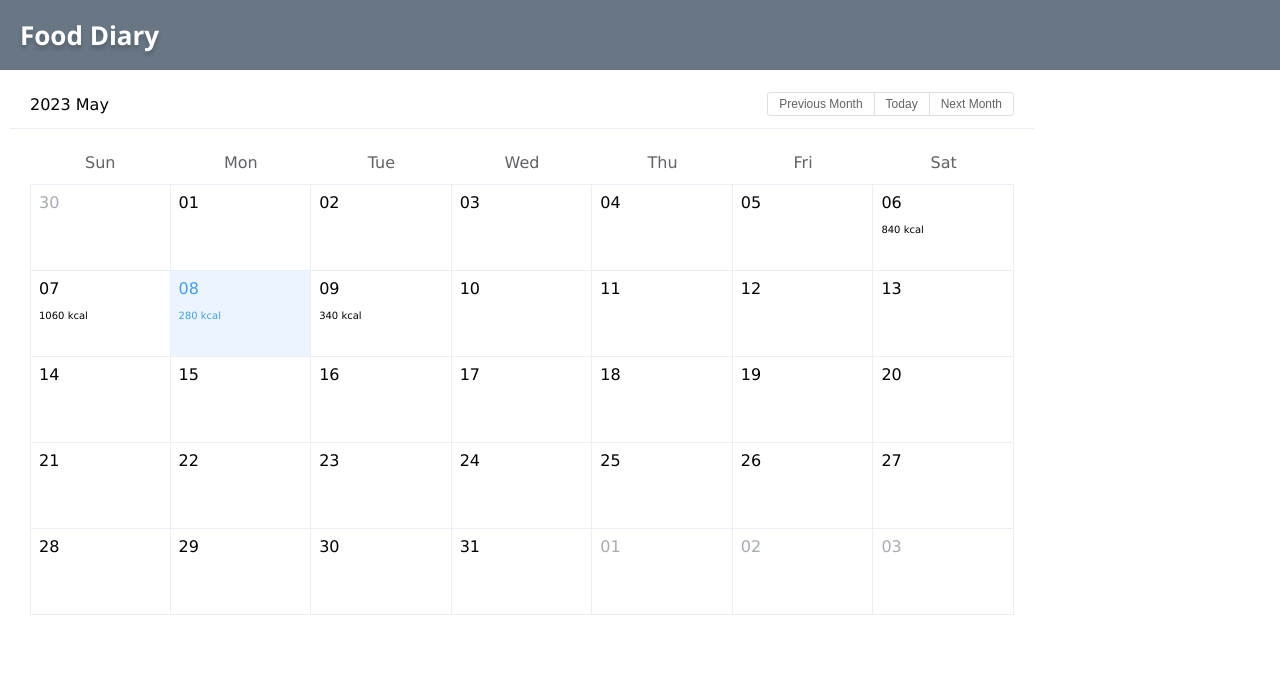
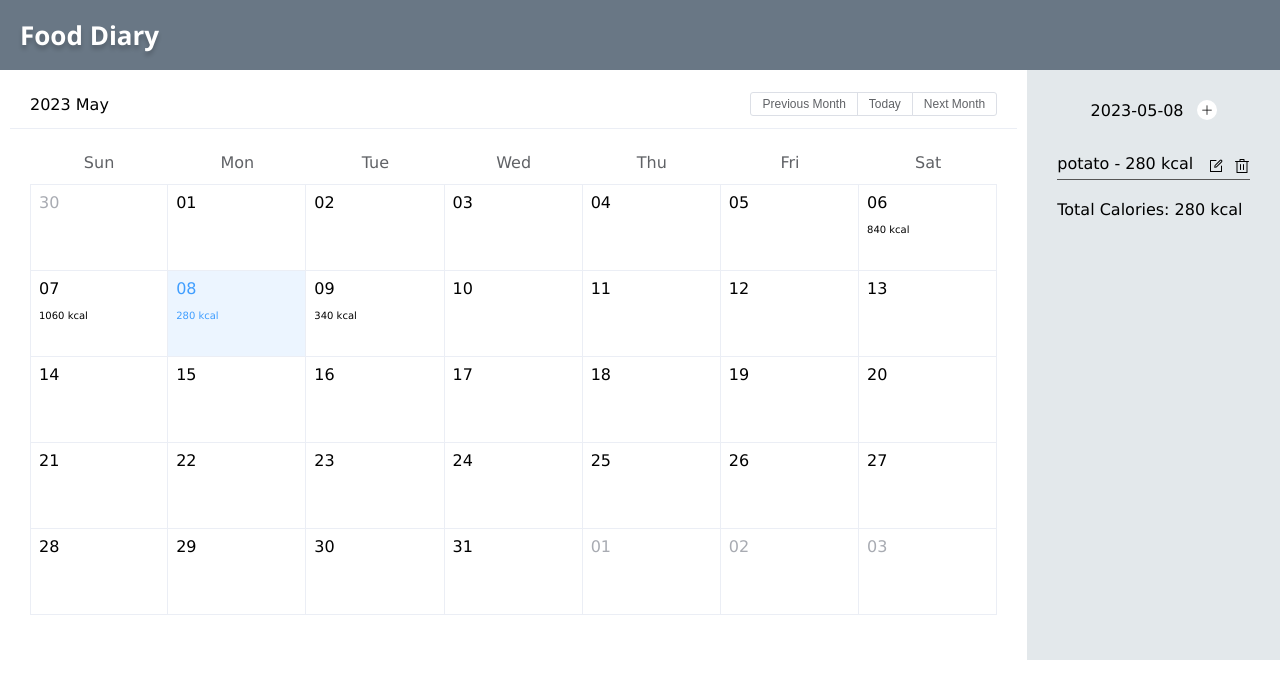
Before and after one commit to kay1040/food-diary, a Vue app: page /user in a window 1280 px wide. Shown: the top 698 px of the page. Built offline with nearby package versions, Linux system fonts and the light colour scheme.

Commit message:
feat: add function handleEditFood

```diff
--- a/src/components/Dialog.vue
+++ b/src/components/Dialog.vue
@@ -1,26 +1,36 @@
 <template>
-  <el-dialog v-model="props.dialogVisible.value" :before-close="handleClose" :width=dialogWidth>
-    <el-form :inline="true" :model="foodData" class="form">
-      <span class="desc">You can click <el-icon>
+  <el-dialog v-model="props.dialogVisible.value" :before-close="() => handleClose(formRef)" :width=dialogWidth
+    :title="props.title">
+    <span class="desc">
+      You can click
+      <el-icon>
         <Search />
-        </el-icon> to look up the calorie content of a food (per 100g / kcal), or enter it manually.</span>
-      <el-form-item label="Food:">
-        <el-input v-model="foodData.name" @change="handleSearch(foodData.name)"
-          :rules="[{ required: true, message: 'Name is required' }]" />
+      </el-icon>
+      to look up the calorie content of a food (per 100g / kcal), or enter it manually.
+    </span>
+    <el-form :inline="true" :model="foodData" class="form" ref="formRef">
+      <el-form-item label="Food:" prop="name" :rules="[{ required: true, message: 'Name is required.' }]">
+        <el-input v-model="foodData.name" @change="handleSearch(foodData.name)" />
         <el-icon>
           <Search />
         </el-icon>
       </el-form-item>
-      <el-form-item label="Calories:">
-        <el-input v-model="foodData.calories" :rules="[{ required: true, message: 'Calories is required' }]" />
+      <el-form-item
+        label="Calories:"
+        prop="calories"
+        :rules="[
+          { required: true, message: 'Calories is required.' },
+          { type: 'number', message: 'Calories must be a number.'}
+          ]"
+      >
+        <el-input v-model.number="foodData.calories" />
       </el-form-item>
     </el-form>
-
     <template #footer>
       <span class="dialog-footer">
-        <el-button @click="handleClose">Cancel</el-button>
-        <el-button type="primary" @click="handleSubmit">
-          ADD
+        <el-button @click="handleCancel(formRef)">Cancel</el-button>
+        <el-button type="primary" @click="handleSubmit(formRef, foodData)">
+          {{ props.title === 'ADD FOOD' ? 'ADD' : 'OK' }}
         </el-button>
       </span>
     </template>
@@ -29,20 +39,25 @@
 
 <script setup>
 import axios from 'axios'
-import { reactive, ref } from 'vue';
+import { nanoid } from 'nanoid'
+import { reactive, ref, watchEffect } from 'vue';
 
-const props = defineProps(['dialogVisible'])
-const emits = defineEmits(['on-close', 'on-add'])
+const props = defineProps(['dialog-visible', 'title', 'selected-food'])
+const emits = defineEmits(['on-close', 'on-add', 'on-edit'])
+
+
+const formRef = ref(null)
 
 let dialogWidth = ref('60%')
+
 if (window.matchMedia('(max-width: 768px)').matches) {
   dialogWidth.value = '90%';
 }
 
-const foodData = reactive({ name: '', calories: '' })
+const foodData = reactive({ id: nanoid(), name: '', calories: '' })
 
 const handleSearch = async (food) => {
-  console.log(food);
+  ;
   try {
     const response = await axios.get('https://api.nal.usda.gov/fdc/v1/foods/search', {
       params: {
@@ -51,25 +66,32 @@ const handleSearch = async (food) => {
         api_key: 'DmWhzKnBqyxW1AiNe30edfTuhAHNniA14hxWHMs3'
       }
     })
-    console.log(response);
     if (response.status === 200) {
       foodData.calories = response.data.foods[0].foodNutrients.filter(item => item.nutrientId === 1008)[0].value
-      console.log(foodData.calories);
     } else {
       throw Error(response.status)
     }
-
   } catch (error) {
     console.log(error);
   }
 }
 
-const handleSubmit = () => {
-  if (foodData.name.trim() !== '' && foodData.calories.trim() !== '') {
+watchEffect(() => {
+  if (props.selectedFood?.name) {
+    Object.assign(foodData, props.selectedFood)
+  }
+})
+
+const handleSubmit = (formRef, foodData) => {
+  formRef.validate(async (valid) => {
+    if (valid) {
       emits('on-close')
+      if (props.title === 'ADD FOOD') {
         emits('on-add', foodData)
-    foodData.name = ''
-    foodData.calories = ''
+      } else {
+        emits('on-edit', foodData)
+      }
+      formRef.resetFields()
     } else {
       ElMessage({
         showClose: true,
@@ -77,34 +99,25 @@ const handleSubmit = () => {
         type: 'error'
       })
     }
+  })
 
 }
 
-const handleClose = (done) => {
-  foodData.name = ''
-  foodData.calories = ''
+const handleCancel = (formRef) => {
+  formRef.resetFields()
   emits('on-close')
+}
+
+const handleClose = (formRef) => {
+  if (!formRef) return
   ElMessageBox.confirm('Are you sure to close this dialog?')
     .then(() => {
-      done()
+      formRef.resetFields()
+      emits('on-close')
     })
     .catch((error) => {
       console.log(error);
     })
-
-    // ElMessageBox({
-    //     title: '提示', //MessageBox 标题
-    //     message: '是否确定删除当前项?', //MessageBox 消息正文内容
-    //     confirmButtonText: '确定', //确定按钮的文本内容
-    //     cancelButtonText: '取消', //取消按钮的文本内容
-    //     showCancelButton: true, //是否显示取消按钮
-    //     closeOnClickModal: false, //是否可通过点击遮罩关闭
-    //     type: 'warning', //消息类型，用于显示图标
-    // }).then(() => {
-    //     ElMessage.success('删除成功!');
-    // }).catch(() => {
-    //     ElMessage.info('已取消删除!');
-    // });
 }
 
 </script>
--- a/src/views/User.vue
+++ b/src/views/User.vue
@@ -1,28 +1,39 @@
 <template>
-  <DiaLog :dialogVisible="dialogVisible" title="Add Food" @on-close="handleCloseDialog" @on-add="handleAddFood" />
+  <Dialog :dialog-visible="dialogVisible" :title="dialogTitle" :selected-food="selectedFood" @on-close="handleCloseDialog"
+    @on-add="handleAddFood" @on-edit="handleEditFood" />
   <div class="user">
     <div class="calender">
       <Calendar @selected-day="getSelectedDay" :fake-data="fakeData" />
     </div>
-    <div class="details" v-if="selectedDay" >
+    <div class="details" v-if="selectedDay">
       <div class="seleted-day">
         {{ selectedDay }}
-        <el-icon class="add-btn" @click="dialogVisible.value = true">
+        <el-icon class="add-btn" @click="handleShowAddDialog">
           <Plus />
         </el-icon>
       </div>
-      <ul>
-        <li v-if="getFoodsDataBySelectedDay()" v-for="food in getFoodsDataBySelectedDay()" :key="food.name">
-          {{ food.name }} - {{ food.calories }} kcal
+      <ul class="list">
+        <li v-if="getFoodsDataBySelectedDay()" v-for="food in getFoodsDataBySelectedDay()" :key="food.id">
+          <span>{{ food.name }} - {{ food.calories }} kcal</span>
+          <span class="icon">
+            <el-icon class="edit" @click="handleShowEditDialog(food.id)">
+              <Edit />
+            </el-icon>
+            <el-icon class="delete" @click="handleDeleteFood(food.id)">
+              <Delete />
+            </el-icon>
+          </span>
         </li>
       </ul>
-      <div v-if="getFoodsDataBySelectedDay()"> Total Calories: {{ fakeData.find(item => item.date === selectedDay)?.totalCalories }} kcal</div>
+      <div v-if="getFoodsDataBySelectedDay()"> Total Calories: {{ fakeData.find(item => item.date ===
+        selectedDay)?.totalCalories }} kcal</div>
     </div>
   </div>
 </template>
 <script setup>
 import { ref, reactive } from 'vue'
-import DiaLog from '../components/Dialog.vue'
+import { nanoid } from 'nanoid'
+import Dialog from '../components/Dialog.vue'
 import Calendar from '../components/Calendar.vue';
 
 const fakeData = reactive([
@@ -30,9 +41,9 @@ const fakeData = reactive([
     id: '001',
     date: '2023-05-06',
     foods: [
-      { name: 'prok', calories: 280 },
-      { name: 'milk', calories: 320 },
-      { name: 'ice cream', calories: 240 },
+      { id: '001', name: 'prok', calories: 280 },
+      { id: '002', name: 'milk', calories: 320 },
+      { id: '003', name: 'ice cream', calories: 240 },
     ],
     totalCalories: 840
   },
@@ -40,9 +51,9 @@ const fakeData = reactive([
     id: '002',
     date: '2023-05-07',
     foods: [
-      { name: 'steak', calories: 420 },
-      { name: 'soup', calories: 280 },
-      { name: 'cake', calories: 360 },
+      { id: '004', name: 'steak', calories: 420 },
+      { id: '005', name: 'soup', calories: 280 },
+      { id: '006', name: 'cake', calories: 360 },
     ],
     totalCalories: 1060
   },
@@ -50,7 +61,7 @@ const fakeData = reactive([
     id: '003',
     date: '2023-05-08',
     foods: [
-      { name: 'potato', calories: 280 },
+      { id: '007', name: 'potato', calories: 280 },
     ],
     totalCalories: 280
   },
@@ -58,16 +69,27 @@ const fakeData = reactive([
     id: '004',
     date: '2023-05-09',
     foods: [
-      { name: 'tomato', calories: 160 },
-      { name: 'egg', calories: 180 },
+      { id: '008', name: 'tomato', calories: 160 },
+      { id: '009', name: 'egg', calories: 180 },
     ],
     totalCalories: 340
   },
 ])
 
+
 const dialogVisible = reactive({ value: false })
 
-const selectedDay = ref('')
+let dialogTitle = ref('')
+
+const currentDate = new Date();
+const year = currentDate.getFullYear();
+const month = String(currentDate.getMonth() + 1).padStart(2, '0');
+const day = String(currentDate.getDate()).padStart(2, '0');
+
+const selectedDay = ref(`${year}-${month}-${day}`)
+
+let selectedFood = reactive({});
+
 const getSelectedDay = (day) => {
   selectedDay.value = day
 }
@@ -80,26 +102,65 @@ const getFoodsDataBySelectedDay = () => {
   return fakeData.filter(item => item.date === selectedDay.value)[0]?.foods || null
 }
 
+const handleShowAddDialog = () => {
+  dialogVisible.value = true
+  dialogTitle.value = 'ADD FOOD'
+}
 
 const handleAddFood = (foodData) => {
-  const index = fakeData.findIndex(item => item.date === selectedDay.value);
+  const date = selectedDay.value
+  const index = fakeData.findIndex(item => item.date === date);
   const isExist = index !== -1;
-  console.log(isExist);
 
   if (isExist) {
-    console.log(fakeData[index].foods);
-    fakeData[index].foods.push(foodData)
+    fakeData[index].foods.push({ id: nanoid(), ...foodData })
     fakeData[index].totalCalories += foodData.calories
   } else {
     fakeData.push({
-      id: fakeData.at(-1) + 1,
-      date: selectedDay,
+      id: nanoid(),
+      date,
       foods: [
         { ...foodData },
       ],
       totalCalories: foodData.calories
     },)
   }
+}
+
+const handleShowEditDialog = (id) => {
+  dialogVisible.value = true
+  dialogTitle.value = 'EDIT FOOD'
+  const date = selectedDay.value
+  const index = fakeData.findIndex(item => item.date === date);
+  selectedFood.id = fakeData[index].foods.find(item => item.id === id).id
+  selectedFood.name = fakeData[index].foods.find(item => item.id === id).name
+  selectedFood.calories = fakeData[index].foods.find(item => item.id === id).calories
+}
+
+const handleEditFood = (foodData) => {
+  const date = selectedDay.value
+  const index = fakeData.findIndex(item => item.date === date);
+  const foodIndex = fakeData[index].foods.findIndex(item => item.id === foodData.id)
+  fakeData[index].foods[foodIndex] = { ...foodData }
+  fakeData[index].totalCalories = fakeData[index].totalCalories - selectedFood.calories + foodData.calories
+}
+
+const handleDeleteFood = (id) => {
+  ElMessageBox({
+    message: 'Are you sure to delete this food data?',
+    type: 'warning',
+    confirmButtonText: 'Delete',
+    cancelButtonText: 'Cancel',
+    showCancelButton: true,
+    closeOnClickModal: false,
+  }).then(() => {
+    const date = selectedDay.value
+    const index = fakeData.findIndex(item => item.date === date);
+    fakeData[index].foods = fakeData[index].foods.filter(item => item.id !== id)
+    ElMessage.success('Successfully deleted!');
+  }).catch(() => {
+    ElMessage.info('Deletion canceled!');
+  });
 }
 
 </script>
@@ -130,6 +191,7 @@ const handleAddFood = (foodData) => {
     padding: 30px;
     background: #e3e8eb;
     width: 20%;
+    min-height: 300px;
 
     @include mobile {
       width: 100%;
@@ -151,11 +213,23 @@ const handleAddFood = (foodData) => {
       }
     }
 
-    ul {
+    .list {
       margin: 20px 0;
+
 
       li {
         padding: 6px 0;
+        display: flex;
+        justify-content: space-between;
+        border-bottom: #555 1px solid;
+        height: 40px;
+        padding-top: 14px;
+
+        .edit, .delete {
+          margin-left: 10px;
+          margin-top: 4px;
+        }
+
       }
     }
   }
```
Lines whose indentation alone changed are shown as unchanged.
